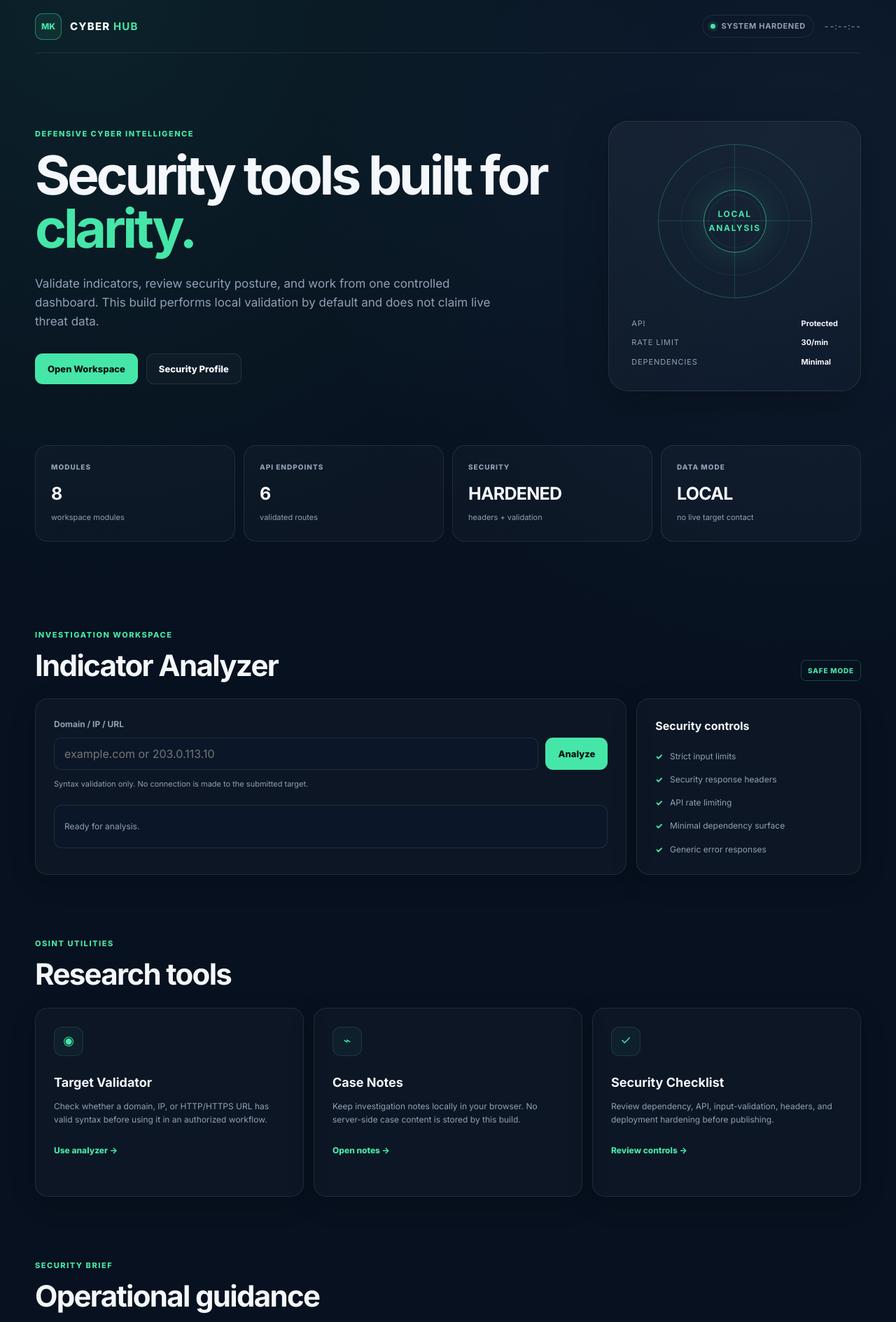
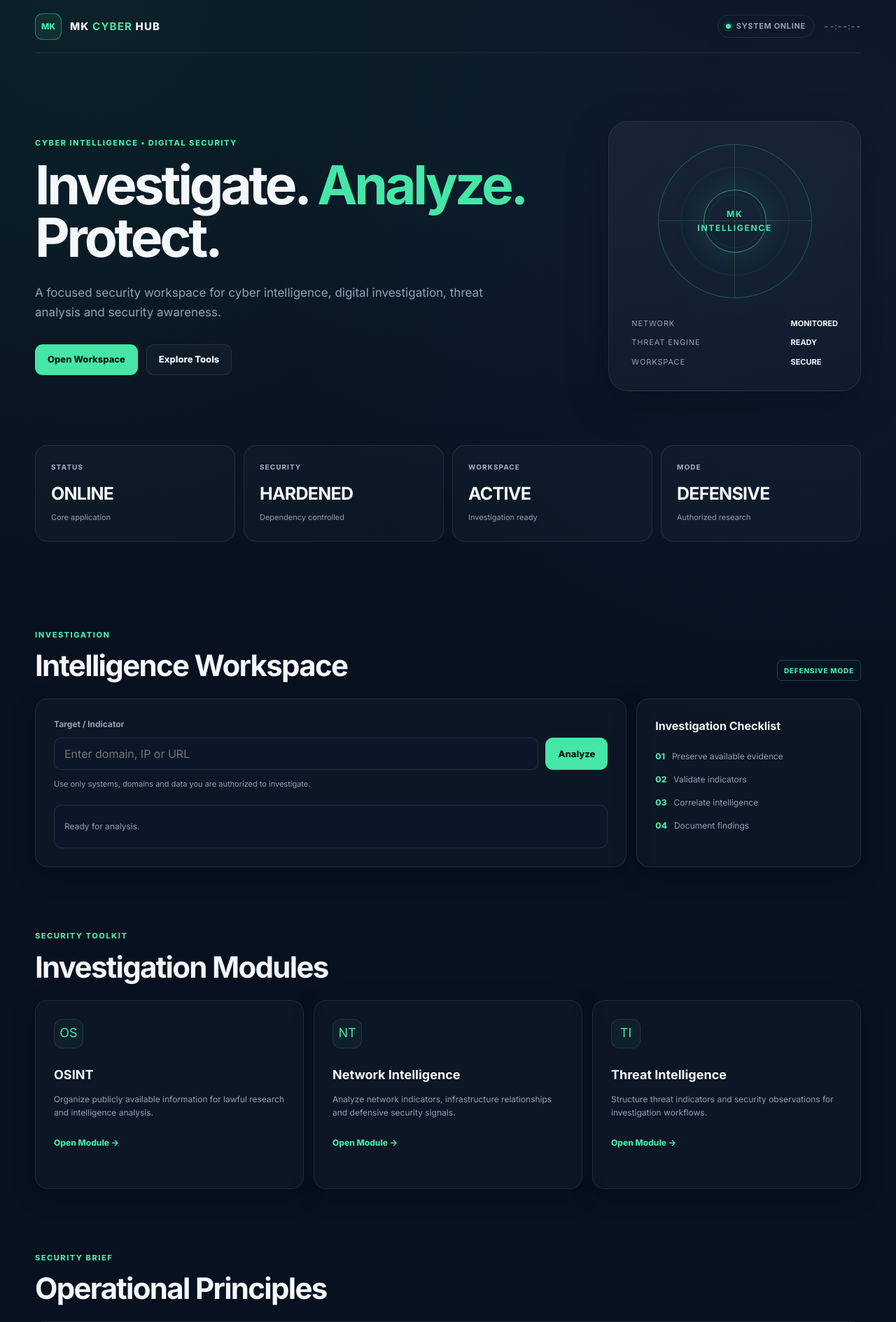
Before and after one commit to mklover07/MKCYBERHUB, a Flask app: page / in a window 1280 px wide. Shown: the top 1889 px of the page at 70% size. Run offline with Flask 3, Linux system fonts and the light colour scheme.

Commit message:
Update index.html

```diff
--- a/templates/index.html
+++ b/templates/index.html
@@ -1,11 +1,16 @@
-<!doctype html>
+<!DOCTYPE html>
 <html lang="en">
 <head>
-  <meta charset="utf-8">
+    <meta charset="UTF-8">
 
     <meta
         name="viewport"
-    content="width=device-width, initial-scale=1"
+        content="width=device-width, initial-scale=1.0"
+    >
+
+    <meta
+        name="description"
+        content="MK Cyber Hub — Defensive cyber intelligence and investigation workspace."
     >
 
     <meta
@@ -13,12 +18,12 @@
         content="#07111f"
     >
 
-  <meta
-    name="description"
-    content="MK Cyber Hub — defensive cyber intelligence workspace."
+    <title>MK Cyber Hub | Security Workspace</title>
+
+    <link
+        rel="manifest"
+        href="/manifest.json"
     >
-
-  <title>MK CYBER HUB | Security Workspace</title>
 
     <link
         rel="preconnect"
@@ -46,30 +51,37 @@
 
 <div class="shell">
 
+    <!-- =========================
+         HEADER
+    ========================== -->
+
     <header class="topbar">
 
         <a
+            href="/"
             class="brand"
-        href="/"
-        aria-label="MK Cyber Hub home"
+            aria-label="MK Cyber Hub Home"
         >
-        <span class="brand-mark">MK</span>
+            <span class="brand-mark">
+                MK
+            </span>
 
             <span>
-          CYBER <b>HUB</b>
+                MK <b>CYBER</b> HUB
             </span>
         </a>
 
+
         <div class="top-actions">
 
-        <span class="pill good">
+            <span class="pill">
                 <i></i>
-          SYSTEM HARDENED
+                SYSTEM ONLINE
             </span>
 
             <span
-          id="clock"
                 class="clock"
+                id="liveClock"
             >
                 --:--:--
             </span>
@@ -79,6 +91,10 @@
     </header>
 
 
+    <!-- =========================
+         HERO
+    ========================== -->
+
     <main>
 
         <section class="hero">
@@ -86,35 +102,36 @@
             <div class="hero-copy">
 
                 <div class="eyebrow">
-            DEFENSIVE CYBER INTELLIGENCE
+                    CYBER INTELLIGENCE • DIGITAL SECURITY
                 </div>
 
                 <h1>
-            Security tools built for
-            <span>clarity.</span>
+                    Investigate.
+                    <span>Analyze.</span>
+                    Protect.
                 </h1>
 
                 <p>
-            Validate indicators, review security posture,
-            and work from one controlled dashboard.
-            This build performs local validation by default
-            and does not claim live threat data.
+                    A focused security workspace for cyber
+                    intelligence, digital investigation,
+                    threat analysis and security awareness.
                 </p>
+
 
                 <div class="hero-buttons">
 
                     <a
+                        href="#workspace"
                         class="btn primary"
-              href="#workspace"
                     >
                         Open Workspace
                     </a>
 
                     <a
+                        href="#tools"
                         class="btn ghost"
-              href="#security"
                     >
-              Security Profile
+                        Explore Tools
                     </a>
 
                 </div>
@@ -122,68 +139,74 @@
             </div>
 
 
-        <div class="hero-panel">
+            <aside class="hero-panel">
 
                 <div class="radar">
 
                     <span></span>
 
                     <b>
-              LOCAL<br>
-              ANALYSIS
+                        MK<br>
+                        INTELLIGENCE
                     </b>
 
                 </div>
 
+
                 <div class="hero-meta">
 
-            <span>API</span>
-            <strong>Protected</strong>
+                    <span>NETWORK</span>
+                    <strong>MONITORED</strong>
 
-            <span>RATE LIMIT</span>
-            <strong>30/min</strong>
+                    <span>THREAT ENGINE</span>
+                    <strong>READY</strong>
 
-            <span>DEPENDENCIES</span>
-            <strong>Minimal</strong>
+                    <span>WORKSPACE</span>
+                    <strong>SECURE</strong>
 
                 </div>
 
-        </div>
+            </aside>
 
         </section>
 
 
-      <section
-        class="metrics"
-        id="security"
-      >
+        <!-- =========================
+             METRICS
+        ========================== -->
+
+        <section class="metrics">
 
             <article>
-          <span>MODULES</span>
-          <strong id="modules">8</strong>
-          <small>workspace modules</small>
-        </article>
-
-        <article>
-          <span>API ENDPOINTS</span>
-          <strong id="endpoints">6</strong>
-          <small>validated routes</small>
+                <span>STATUS</span>
+                <strong>ONLINE</strong>
+                <small>Core application</small>
             </article>
 
             <article>
                 <span>SECURITY</span>
                 <strong>HARDENED</strong>
-          <small>headers + validation</small>
+                <small>Dependency controlled</small>
             </article>
 
             <article>
-          <span>DATA MODE</span>
-          <strong>LOCAL</strong>
-          <small>no live target contact</small>
+                <span>WORKSPACE</span>
+                <strong>ACTIVE</strong>
+                <small>Investigation ready</small>
+            </article>
+
+            <article>
+                <span>MODE</span>
+                <strong>DEFENSIVE</strong>
+                <small>Authorized research</small>
             </article>
 
         </section>
 
+
+        <!-- =========================
+             WORKSPACE
+        ========================== -->
 
         <section
             class="section"
@@ -193,19 +216,17 @@
             <div class="section-head">
 
                 <div>
-
                     <div class="eyebrow">
-              INVESTIGATION WORKSPACE
+                        INVESTIGATION
                     </div>
 
                     <h2>
-              Indicator Analyzer
+                        Intelligence Workspace
                     </h2>
-
                 </div>
 
                 <span class="tag">
-            SAFE MODE
+                    DEFENSIVE MODE
                 </span>
 
             </div>
@@ -215,36 +236,40 @@
 
                 <div class="card analyzer">
 
-            <label for="target">
-              Domain / IP / URL
+                    <label for="targetInput">
+                        Target / Indicator
                     </label>
+
 
                     <div class="input-row">
 
                         <input
-                id="target"
-                maxlength="253"
+                            id="targetInput"
+                            type="text"
+                            placeholder="Enter domain, IP or URL"
                             autocomplete="off"
-                placeholder="example.com or 203.0.113.10"
                         >
 
                         <button
+                            id="analyzeBtn"
                             class="btn primary"
-                id="analyzeBtn"
+                            type="button"
                         >
                             Analyze
                         </button>
 
                     </div>
 
+
                     <p class="hint">
-              Syntax validation only.
-              No connection is made to the submitted target.
+                        Use only systems, domains and data
+                        you are authorized to investigate.
                     </p>
 
+
                     <div
-              id="result"
-              class="result neutral"
+                        id="analysisResult"
+                        class="result"
                     >
                         Ready for analysis.
                     </div>
@@ -252,62 +277,62 @@
                 </div>
 
 
-          <div class="card checklist">
+                <aside class="card checklist">
 
                     <h3>
-              Security controls
+                        Investigation Checklist
                     </h3>
 
                     <ul>
 
                         <li>
-                <span>✓</span>
-                Strict input limits
+                            <span>01</span>
+                            Preserve available evidence
                         </li>
 
                         <li>
-                <span>✓</span>
-                Security response headers
+                            <span>02</span>
+                            Validate indicators
                         </li>
 
                         <li>
-                <span>✓</span>
-                API rate limiting
+                            <span>03</span>
+                            Correlate intelligence
                         </li>
 
                         <li>
-                <span>✓</span>
-                Minimal dependency surface
-              </li>
-
-              <li>
-                <span>✓</span>
-                Generic error responses
+                            <span>04</span>
+                            Document findings
                         </li>
 
                     </ul>
 
-          </div>
+                </aside>
 
             </div>
 
         </section>
 
 
-      <section class="section">
+        <!-- =========================
+             TOOLS
+        ========================== -->
+
+        <section
+            class="section"
+            id="tools"
+        >
 
             <div class="section-head">
 
                 <div>
-
                     <div class="eyebrow">
-              OSINT UTILITIES
+                        SECURITY TOOLKIT
                     </div>
 
                     <h2>
-              Research tools
+                        Investigation Modules
                     </h2>
-
                 </div>
 
             </div>
@@ -315,25 +340,29 @@
 
             <div class="cards-3">
 
+
                 <article class="card tool">
 
-            <div class="icon">◉</div>
+                    <div class="icon">
+                        OS
+                    </div>
 
                     <h3>
-              Target Validator
+                        OSINT
                     </h3>
 
                     <p>
-              Check whether a domain, IP, or HTTP/HTTPS URL
-              has valid syntax before using it in an
-              authorized workflow.
+                        Organize publicly available
+                        information for lawful research
+                        and intelligence analysis.
                     </p>
 
                     <button
                         class="text-btn"
-              data-focus="#target"
+                        type="button"
+                        data-module="OSINT"
                     >
-              Use analyzer →
+                        Open Module →
                     </button>
 
                 </article>
@@ -341,23 +370,26 @@
 
                 <article class="card tool">
 
-            <div class="icon">⌁</div>
+                    <div class="icon">
+                        NT
+                    </div>
 
                     <h3>
-              Case Notes
+                        Network Intelligence
                     </h3>
 
                     <p>
-              Keep investigation notes locally in your
-              browser. No server-side case content is stored
-              by this build.
+                        Analyze network indicators,
+                        infrastructure relationships
+                        and defensive security signals.
                     </p>
 
                     <button
                         class="text-btn"
-              id="notesBtn"
+                        type="button"
+                        data-module="Network Intelligence"
                     >
-              Open notes →
+                        Open Module →
                     </button>
 
                 </article>
@@ -365,23 +397,26 @@
 
                 <article class="card tool">
 
-            <div class="icon">✓</div>
+                    <div class="icon">
+                        TI
+                    </div>
 
                     <h3>
-              Security Checklist
+                        Threat Intelligence
                     </h3>
 
                     <p>
-              Review dependency, API, input-validation,
-              headers, and deployment hardening before
-              publishing.
+                        Structure threat indicators and
+                        security observations for
+                        investigation workflows.
                     </p>
 
                     <button
                         class="text-btn"
-              data-focus="#security"
+                        type="button"
+                        data-module="Threat Intelligence"
                     >
-              Review controls →
+                        Open Module →
                     </button>
 
                 </article>
@@ -391,79 +426,117 @@
         </section>
 
 
+        <!-- =========================
+             SECURITY BRIEF
+        ========================== -->
+
         <section class="section">
 
             <div class="section-head">
 
                 <div>
-
                     <div class="eyebrow">
                         SECURITY BRIEF
                     </div>
 
                     <h2>
-              Operational guidance
+                        Operational Principles
                     </h2>
-
                 </div>
 
             </div>
 
-        <div
-          id="briefs"
-          class="briefs"
-        ></div>
+
+            <div class="briefs">
+
+                <div class="brief">
+                    <b>
+                        Evidence before assumptions
+                    </b>
+
+                    <span>
+                        PRINCIPLE 01
+                    </span>
+                </div>
+
+
+                <div class="brief">
+                    <b>
+                        Verify indicators from multiple sources
+                    </b>
+
+                    <span>
+                        PRINCIPLE 02
+                    </span>
+                </div>
+
+
+                <div class="brief">
+                    <b>
+                        Protect sensitive investigation data
+                    </b>
+
+                    <span>
+                        PRINCIPLE 03
+                    </span>
+                </div>
+
+
+                <div class="brief">
+                    <b>
+                        Operate only within authorized scope
+                    </b>
+
+                    <span>
+                        PRINCIPLE 04
+                    </span>
+                </div>
+
+            </div>
 
         </section>
 
 
-      <section
-        class="section notes"
-        id="notes"
-      >
+        <!-- =========================
+             NOTES
+        ========================== -->
+
+        <section class="section notes">
 
             <div class="section-head">
 
                 <div>
-
                     <div class="eyebrow">
-              LOCAL CASE NOTES
+                        PRIVATE WORKSPACE
                     </div>
 
                     <h2>
-              Investigation notebook
+                        Investigation Notes
                     </h2>
-
                 </div>
-
-          <button
-            class="btn ghost"
-            id="clearNotes"
-          >
-            Clear
-          </button>
 
             </div>
 
 
             <textarea
-          id="caseNotes"
-          maxlength="10000"
-          placeholder="Write authorized investigation notes here..."
+                id="investigationNotes"
+                placeholder="Write investigation notes here..."
+                spellcheck="false"
             ></textarea>
 
 
             <div class="save-line">
 
-          <span id="saveState">
-            Saved locally in this browser.
+                <span id="saveStatus">
+                    Notes are stored locally in this browser.
                 </span>
 
                 <button
-            class="btn primary"
-            id="saveNotes"
+                    id="clearNotes"
+                    class="btn ghost"
+                    type="button"
                 >
-            Save notes
+                    Clear Notes
                 </button>
 
             </div>
@@ -473,16 +546,34 @@
     </main>
 
 
+    <!-- =========================
+         FOOTER
+    ========================== -->
+
     <footer>
 
         <div>
-        <strong>MK CYBER HUB</strong>
-        <span>Defensive intelligence workspace</span>
+
+            <strong>
+                MK CYBER HUB
+            </strong>
+
+            <span>
+                Defensive Cyber Intelligence Workspace
+            </span>
+
         </div>
 
+
+        <div>
             <span>
-        © 2026 • Security by design
+                Authorized security research only.
             </span>
+
+            <span>
+                © 2026 MK Global Nexus
+            </span>
+        </div>
 
     </footer>
 
@@ -491,6 +582,7 @@
 
 <script
     src="{{ url_for('static', filename='js/app.js') }}"
+    defer
 ></script>
 
 </body>
```
Lines whose indentation alone changed are shown as unchanged.
